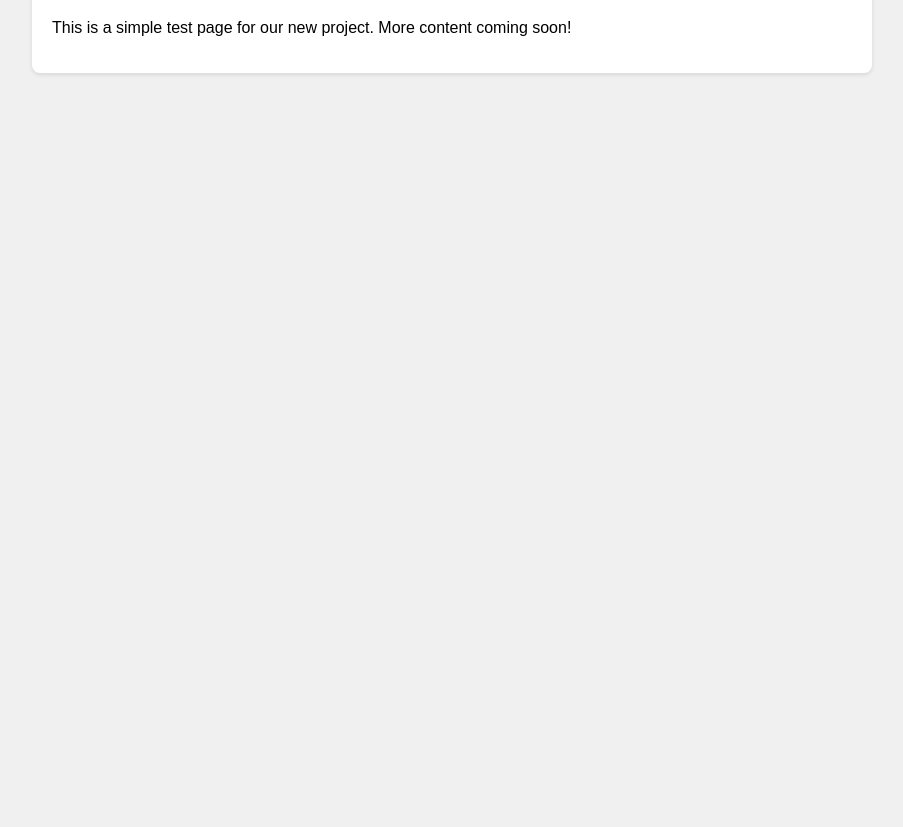
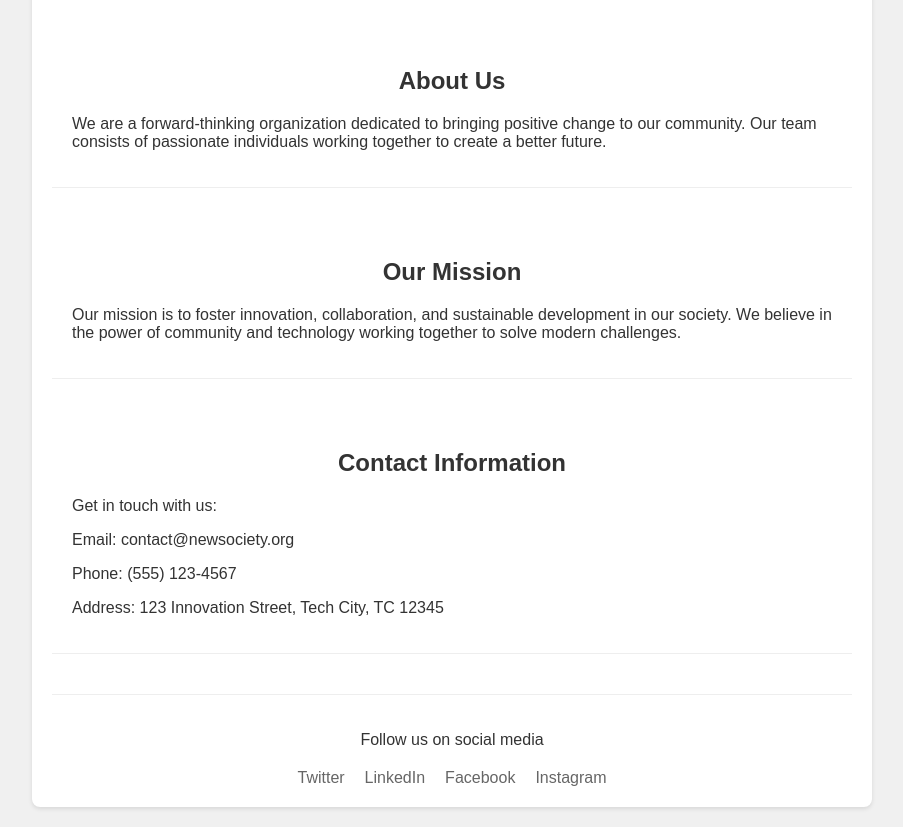
Before and after one commit to ajs-ai/new-society-test, a plain HTML site: page index.html in a window 1280 px wide. Shown: the part 101-928 px from the top of the page, without its empty margins (188-1091 px from the left). Before the commit the page ends 800 px from the top, so only its background shows below. Drawn offline with Linux system fonts and the light colour scheme.

Commit message:
Add more content sections to the landing page

```diff
--- a/index.html
+++ b/index.html
@@ -10,6 +10,7 @@
             margin: 0;
             padding: 20px;
             background-color: #f0f0f0;
+            color: #333;
         }
         .container {
             max-width: 800px;
@@ -19,16 +20,67 @@
             border-radius: 8px;
             box-shadow: 0 2px 4px rgba(0,0,0,0.1);
         }
-        h1 {
+        h1, h2 {
             color: #333;
             text-align: center;
+        }
+        .section {
+            margin: 30px 0;
+            padding: 20px;
+            border-bottom: 1px solid #eee;
+        }
+        .footer {
+            text-align: center;
+            margin-top: 40px;
+            padding-top: 20px;
+            border-top: 1px solid #eee;
+        }
+        .social-links {
+            display: flex;
+            justify-content: center;
+            gap: 20px;
+            margin-top: 20px;
+        }
+        .social-links a {
+            color: #666;
+            text-decoration: none;
+        }
+        .social-links a:hover {
+            color: #333;
         }
     </style>
 </head>
 <body>
     <div class="container">
         <h1>Welcome to New Society</h1>
-        <p>This is a simple test page for our new project. More content coming soon!</p>
+
+        <div class="section">
+            <h2>About Us</h2>
+            <p>We are a forward-thinking organization dedicated to bringing positive change to our community. Our team consists of passionate individuals working together to create a better future.</p>
+        </div>
+
+        <div class="section">
+            <h2>Our Mission</h2>
+            <p>Our mission is to foster innovation, collaboration, and sustainable development in our society. We believe in the power of community and technology working together to solve modern challenges.</p>
+        </div>
+
+        <div class="section">
+            <h2>Contact Information</h2>
+            <p>Get in touch with us:</p>
+            <p>Email: contact@newsociety.org</p>
+            <p>Phone: (555) 123-4567</p>
+            <p>Address: 123 Innovation Street, Tech City, TC 12345</p>
+        </div>
+
+        <div class="footer">
+            <p>Follow us on social media</p>
+            <div class="social-links">
+                <a href="#">Twitter</a>
+                <a href="#">LinkedIn</a>
+                <a href="#">Facebook</a>
+                <a href="#">Instagram</a>
+            </div>
+        </div>
     </div>
 </body>
 </html>
```
